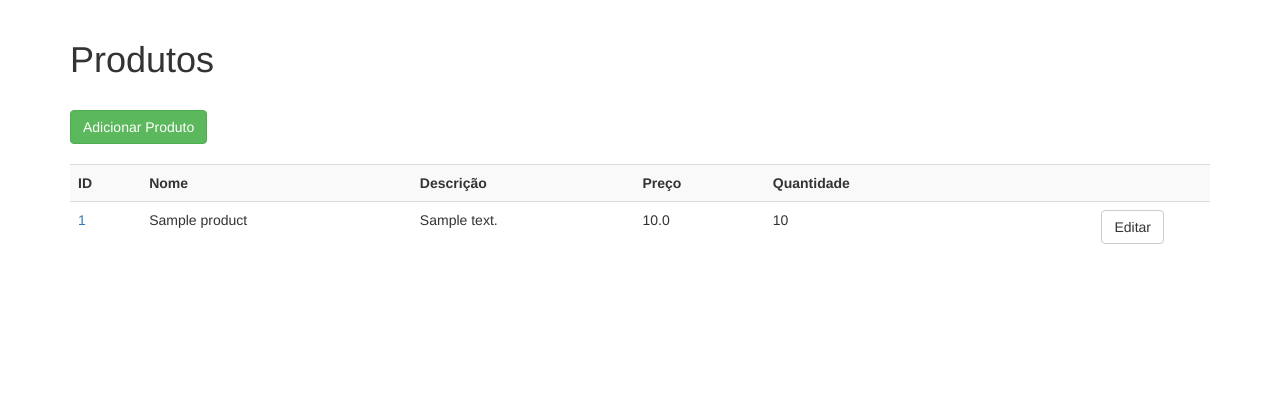
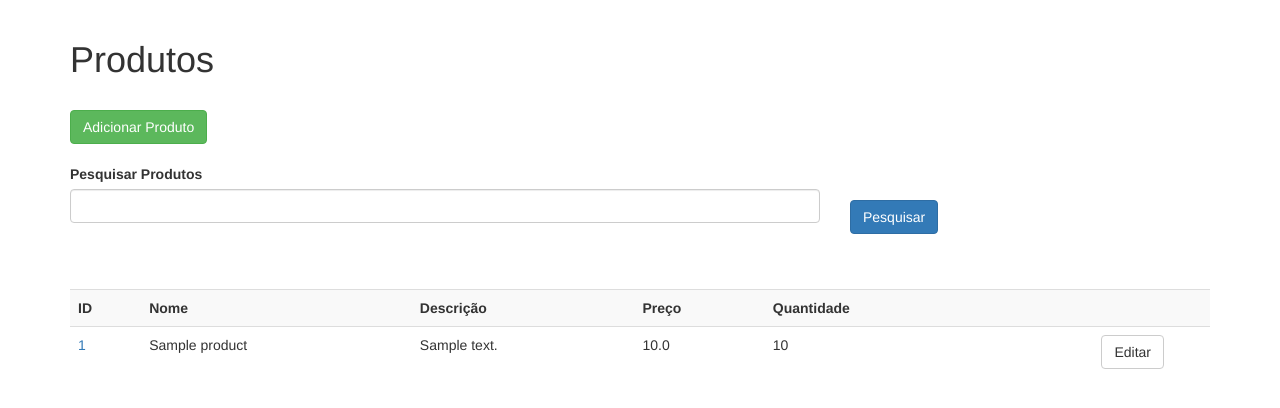
Before and after one commit to vieirinhaabr/sistemas_de_controle_de_produtos, a Flask app: page /products in a window 1280 px wide. Shown: the part 52-460 px from the top of the page. Run offline with Flask 2, Linux system fonts and the light colour scheme; tables that the repository leaves empty hold one stand-in row (values such as "Sample post"); some libraries are stand-ins or nearby versions.

Commit message:
Opção de pesquisa de produtos pelo nome adicionada

```diff
--- a/app.py
+++ b/app.py
@@ -1,6 +1,6 @@
 from flask import Flask, render_template, flash, redirect, url_for, request
 from API.DBConnector import DataBaseController
-from wtforms import Form, StringField, TextAreaField, PasswordField, validators
+from wtforms import Form, StringField, TextAreaField, validators
 
 app = Flask(__name__)
 
@@ -14,15 +14,23 @@ def index():
 def about():
     return render_template('about.html')
 
-@app.route('/products')
+@app.route('/products', methods=['GET', 'POST'])
 def products():
+    form = SearchForm(request.form)
     Products = dbconnector.get_products()
 
+    if request.method == 'POST' and form.validate():
+        search = form.search.data
+
+        result = dbconnector.search_by_name(search)
+
+        return render_template('products.html',  products = result, form = form)
+
     if len(Products) > 0:
-        return render_template('products.html', products = Products)
+        return render_template('products.html', products = Products, form = form)
     else:
         msg = 'Nenhum produto encontrado'
-        return render_template('products.html', msg = msg)
+        return render_template('products.html', msg = msg, form = form)
 
 @app.route('/product/<string:id>/')
 def product(id):
@@ -34,6 +42,9 @@ class ProductForm(Form):
     description = TextAreaField('Descrição')
     price = TextAreaField('Preço')
     amount = TextAreaField('Quantidade')
+
+class SearchForm(Form):
+    search = StringField('Pesquisar Produtos')
 
 @app.route('/add_product', methods=['GET', 'POST'])
 def add_product():
@@ -50,7 +61,7 @@ def add_product():
 
         return redirect(url_for('products'))
 
-    return render_template('add_product.html', form=form)
+    return render_template('add_product.html', form = form)
 
 @app.route('/edit_product/<string:id>', methods=['GET', 'POST'])
 def edit_article(id):
--- a/templates/about.html
+++ b/templates/about.html
@@ -5,5 +5,6 @@
         <h1 class="mt-5">Sobre</h1>
         <p class="lead">Teste para vaga de Estágio Backend</p>
         <p>Cedro Technologies</p>
+        <p>Autor: Wandreus Caetano Vieira</p>
     </main>
 {% endblock %}
--- a/templates/products.html
+++ b/templates/products.html
@@ -2,8 +2,23 @@
 
 {% block body %}
     <h1>Produtos</h1>
+    {% from "includes/_formhelpers.html" import render_field %}
     <br>
     <a class="btn btn-success" href="/add_product"> Adicionar Produto </a>
+    <br>
+    <br>
+    <div class="form-group">
+        <form method="POST" action="">
+            <div class="row">
+                <div class="col-sm-8">
+                    {{render_field(form.search, class_="form-control")}}
+                </div>
+                <div class="col-sm-4">
+                    <button type="submit" style="margin-top: 10%;" class="btn btn-primary">Pesquisar</button>
+                </div>
+            </div>
+        </form>
+    </div>
     <br><br>
     <table class="table table-striped">
         <tr>
```
